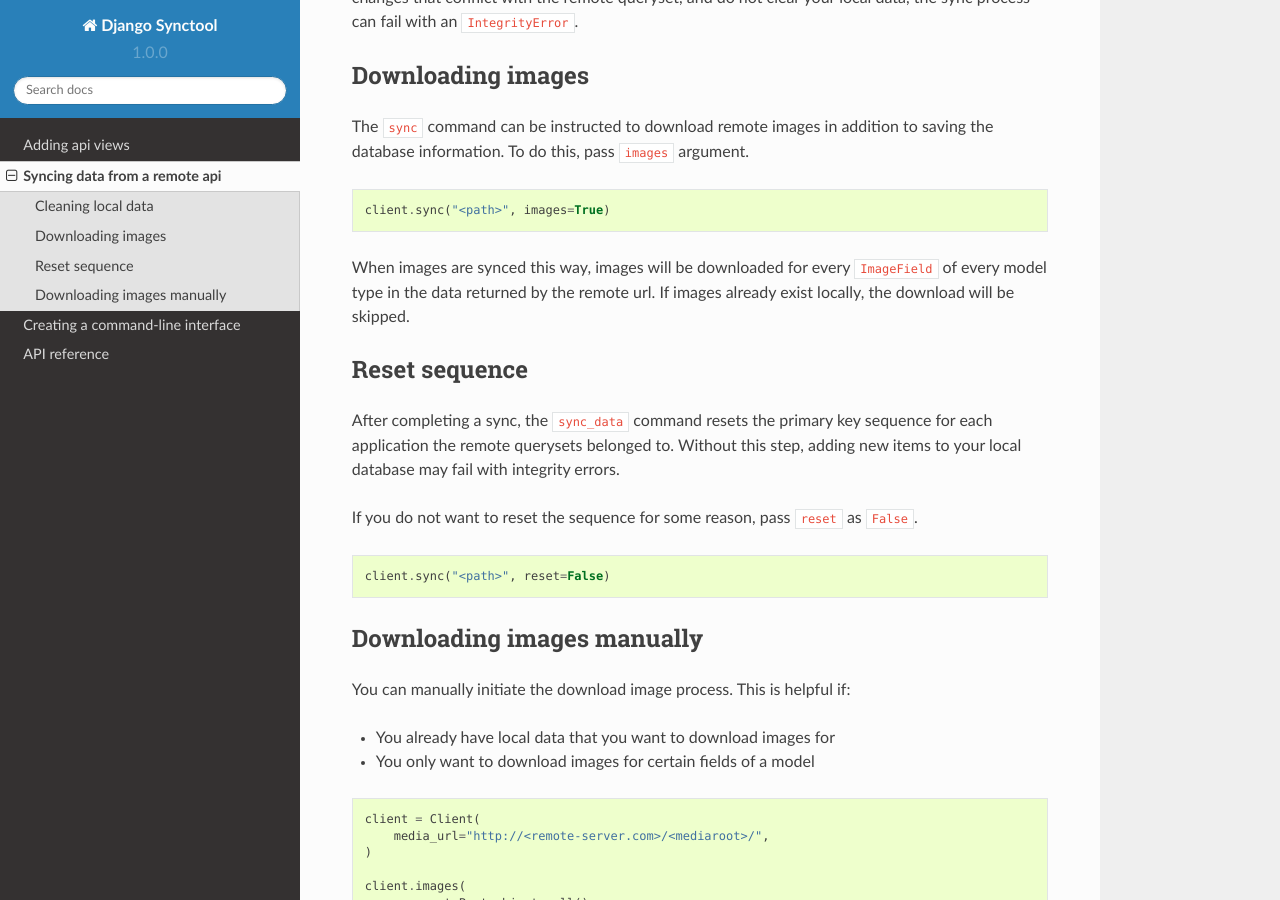
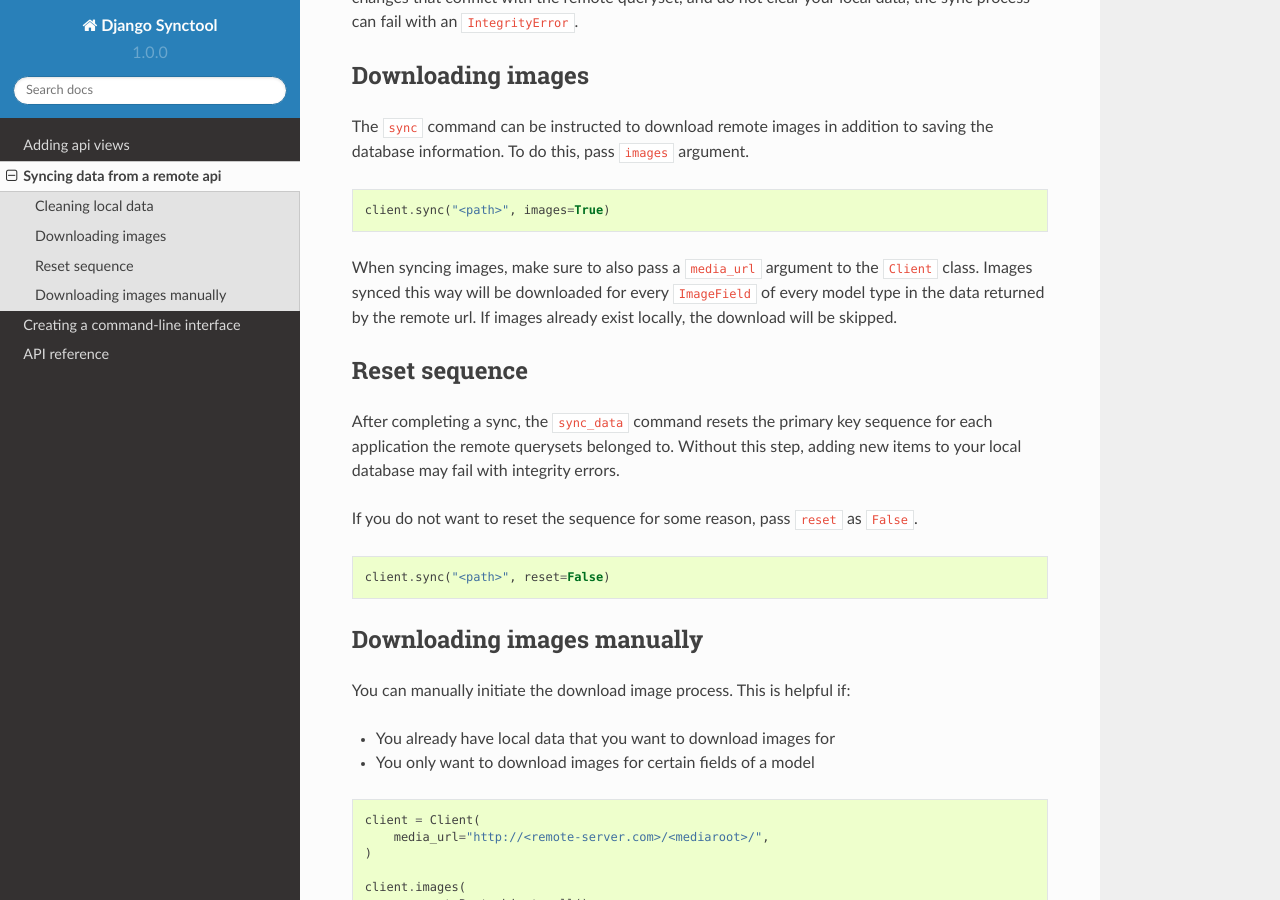
Before and after one commit to prestontimmons/django-synctool, a Sphinx documentation site: the page built from docs/client.rst, in a window 1280 px wide and 900 px high, scrolled down 756 px. Built offline with Sphinx 7.4.7 and the Read the Docs theme 2.0.0, drawn with Linux system fonts in a browser that asks for light colours; pages that are not in the unit, such as notebooks, are missing from menus.

Commit message:
Add note about setting media_url on client.

```diff
--- a/docs/client.rst
+++ b/docs/client.rst
@@ -48,7 +48,8 @@
 
     client.sync("<path>", images=True)
 
-When images are synced this way, images will be downloaded for every
+When syncing images, make sure to also pass a ``media_url`` argument to the
+``Client`` class. Images synced this way will be downloaded for every
 ``ImageField`` of every model type in the data returned by the remote url.
 If images already exist locally, the download will be skipped.
 
```
